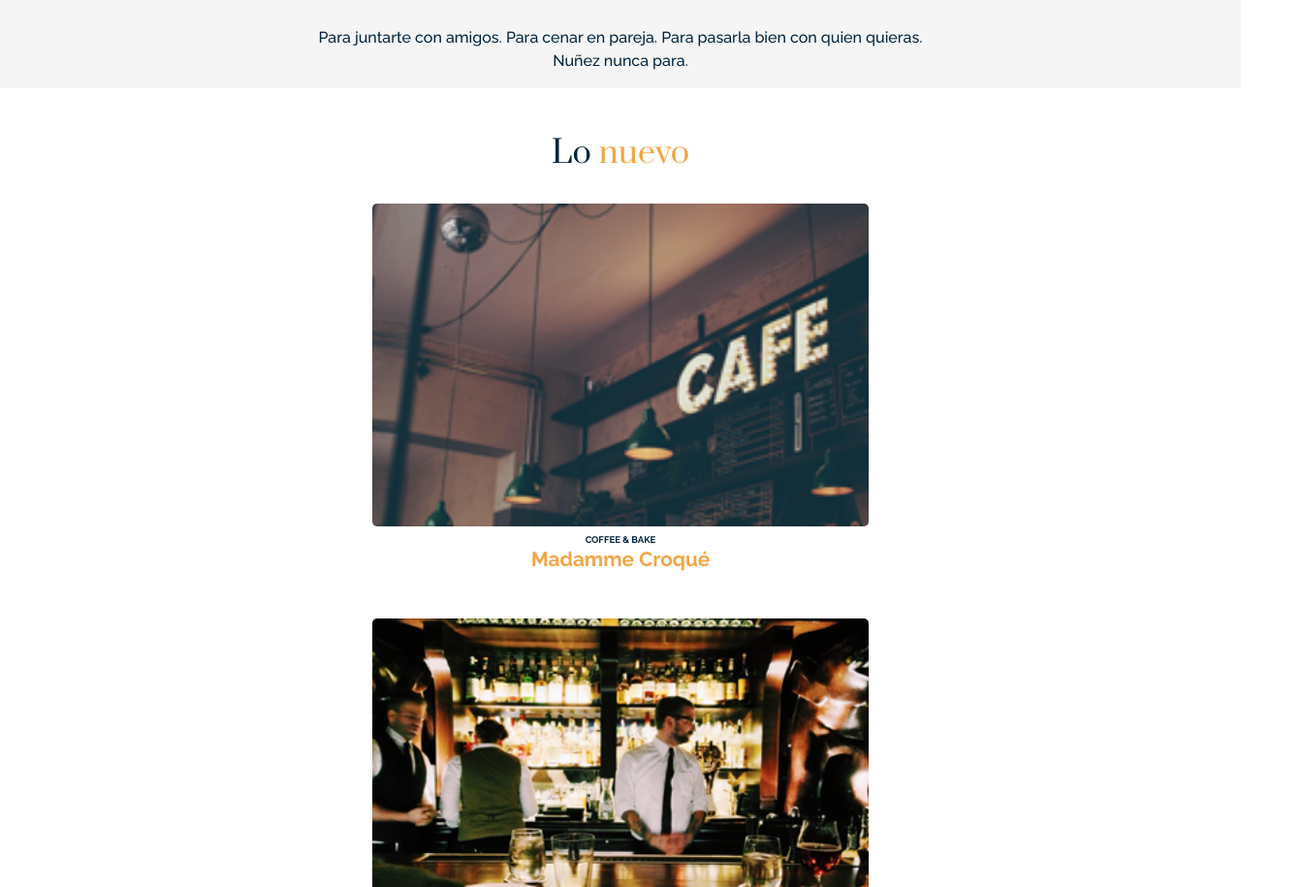
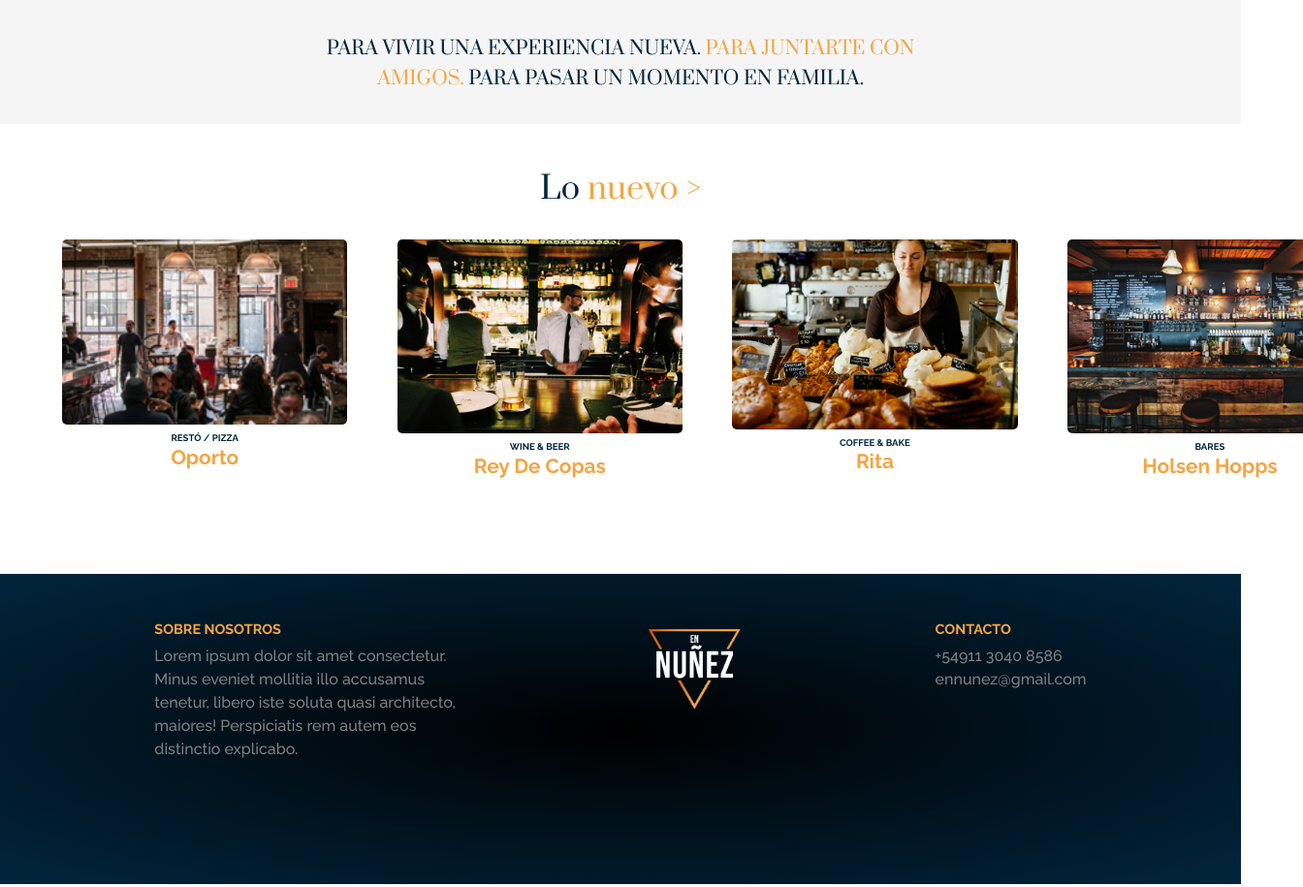
Before and after one commit to ejacquemain/en_nunez, a website: page index.html in a window 1280 px wide. Shown: the part 1369-2284 px from the top of the page at 97% size, 1344 px wide, since content can reach past the window. Drawn offline with Linux system fonts and the light colour scheme.

Commit message:
index seccion lo nuevo en flex row

```diff
--- a/css/estilos-sass.scss
+++ b/css/estilos-sass.scss
@@ -33,7 +33,7 @@ $prata: 'Prata', serif;
     grid-template-areas:
     "principal"
     "secundaria"
-    "destacados"
+    "lonuevo"
     "footer";
     @media screen and (min-width: 768px) { /* TABLET */
         grid-template-rows: 100vh auto auto 40vh;
@@ -86,7 +86,7 @@ $prata: 'Prata', serif;
     .navbar__tabletDesktop li img:hover{
         transform: scale(1.2);
     }
-    .navbar__tabletDesktop ul ul{ /* REVISAR: TIENE UN MARGEN IZQUIERDO QUE NO VA */
+    .navbar__tabletDesktop ul ul{
         position: absolute;
         display: none;
     }
@@ -119,18 +119,23 @@ $prata: 'Prata', serif;
         color: $azul;
         padding-left: 1rem;
     }
+    >div {
+        display: flex;
+        flex-direction: column;
+        align-items: center
+    }
     h1 {/* MOBILE */
         @include font($raleway, bold, 1em);
         color: white;
         text-transform: uppercase;
-        padding-top: 8rem;
+        padding-top: 13rem;
         @media (min-width: 768px){ /* TABLET */
             @include font($raleway, 600, 1.3em);
-            padding-top: 5rem;
+            padding-top: 10rem;
         }
         @media (min-width: 1024px){ /* DESKTOP */
             @include font($raleway, 600, 1em);
-            padding-top: 1rem;
+            padding-top: 6rem;
         }
     }
     h1 span{
@@ -138,14 +143,11 @@ $prata: 'Prata', serif;
     }
     .index__logoEnPrincipal{/* MOBILE */
         width: 60vw;
-        margin-left: 20vw;
         @media (min-width: 768px){ /* TABLET */
             width: 30vw;
-            margin-left: 35vw;
         }
         @media (min-width: 1024px){ /* DESKTOP */
             width: 25vw;
-            margin-left: 37.5vw;
         }
     }
     h2{
@@ -181,11 +183,13 @@ $prata: 'Prata', serif;
         }
     }
     p{
-        @include font($raleway, 500, 1rem);
+        @include font($prata, 500, 1.2rem);
         color: $azul;
+        line-height: 1.9rem;
+        text-transform: uppercase;
         text-align: center;
-        margin-top: 1.5rem;
-        margin-bottom: 1rem;
+        margin-top: 2rem;
+        margin-bottom: 2rem;
         padding: 0 2rem 0 2rem;
         @media (min-width: 768px){ /* TABLET */
             padding-left: 25vw;
@@ -195,12 +199,7 @@ $prata: 'Prata', serif;
 }
 
 #index__loNuevo{ /* MOBILE */
-    grid-area: destacados;
-    background-image: url(../images/home-descripcion-background.jpg);
-    background-position: bottom center;
-    background-repeat: no-repeat;
-    background-size:contain;
-    overflow: auto;
+    grid-area: lonuevo;
     h2{
         @include font($prata, 500, 2rem);
         color: $azul;
@@ -211,18 +210,37 @@ $prata: 'Prata', serif;
     span{
         color: $naranja;
     }
+    .index__loNuevo--contenedor{
+        display: flex;
+        flex-direction: row;
+        flex-wrap: nowrap;
+        overflow: auto;
+        margin-bottom: 50px;
+        margin-left: 5vw;
+        width: 100vw;
+        div{
+            width: 45vw;
+            height: auto;
+            background-color: white;
+            border-radius: 5px;
+            margin-right: 10vw;
+            @media (min-width: 768px) {/* TABLET */
+                width: 30vw;
+                height: auto;
+                margin-right: 6vw;}
+            @media (min-width: 1024px){ /* DESKTOP */
+                width: 23vw;
+                margin-right: 4vw;
+            }
             img{/* MOBILE */
-        width: 70vw;
+                width: 45vw;
                 height: auto;
-        margin-left: 15vw;
                 border-radius: 5px;
                 @media (min-width: 768px){ /* TABLET */
-            width: 50vw;
-            margin-left: 25vw;
+                    width: 30vw;
                 }
                 @media (min-width: 1024px){ /* DESKTOP */
-            width: 40vw;
-            margin-left: 30vw;
+                    width: 23vw;
                 }
             }
             h5{
@@ -239,6 +257,11 @@ $prata: 'Prata', serif;
                 text-transform: capitalize;
                 text-align: center;
                 margin-bottom: 3rem;
+            }
+        }
+        div:hover{
+            box-shadow: 6px 6px 13px rgb(218, 216, 216);
+        }
     }
 }
 
--- a/index.html
+++ b/index.html
@@ -114,12 +114,14 @@
       </div>
 
 
-
       <div> <!-- LOGO SOBRE IMAGEN DE FONDO" -->
         <img class="index__logoEnPrincipal" src="./images/logo-en-white.png" alt="logo en nuñez">
       </div>
 
+      <div>
         <h2>Un polo gastronómico único<br>en el corazón del barrio.</h2>
+      </div>
+
 
     </section> <!-- CIERRA SECCION PRINCIPAL -->
 
@@ -137,7 +139,7 @@
       </div>
 
       <div>
-        <p>Para juntarte con amigos. Para cenar en pareja. Para pasarla bien con quien quieras. Nuñez nunca para.
+        <p>Para vivir una experiencia nueva. <span>Para juntarte con amigos.</span> Para pasar un momento en familia.
         </p>
       </div>
 
@@ -148,12 +150,14 @@
 
     <section id="index__loNuevo"> <!-- ABRE SECCION LO NUEVO -->
 
-      <h2>Lo <span>nuevo</span></h2>
+      <h2>Lo <span>nuevo ></span></h2>
+
+      <div class="index__loNuevo--contenedor">
 
         <div> <!-- ITEM 1 -->
-        <img src="./images/coffee-09.png" alt="lo nuevo madamme croque">
-        <h5>coffee & bake</h5>
-        <h3>madamme croqué</h3>
+          <img src="./images/coffee-08.png" alt="lo nuevo madamme croque">
+          <h5>restó / pizza</h5>
+          <h3>oporto</h3>
         </div>
 
         <div> <!-- ITEM 2 -->
@@ -167,6 +171,16 @@
           <h5>coffee & bake</h5>
           <h3>Rita</h3>
         </div>
+
+        <div> <!-- ITEM 4 -->
+          <img src="./images/wine-03.png" alt="lo nuevo holsen hopps">
+          <h5>bares</h5>
+          <h3>Holsen Hopps</h3>
+        </div>
+
+      </div>
+
+
 
     </section> <!-- CIERRA SECCION LO NUEVO -->
 
```
Also changed, not shown: css/estilos-sass.css, 1 other file. Lines whose indentation alone changed are shown as unchanged.
